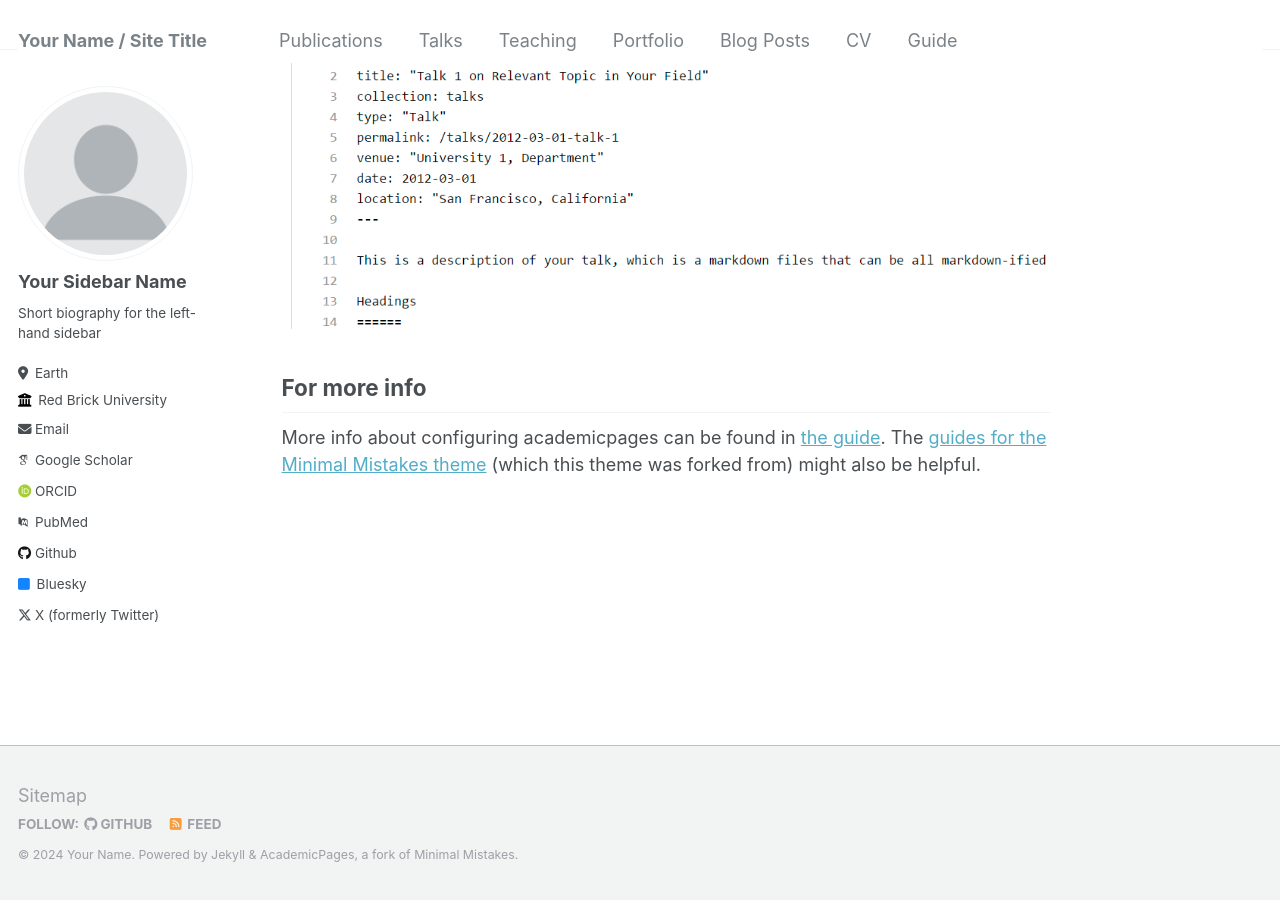
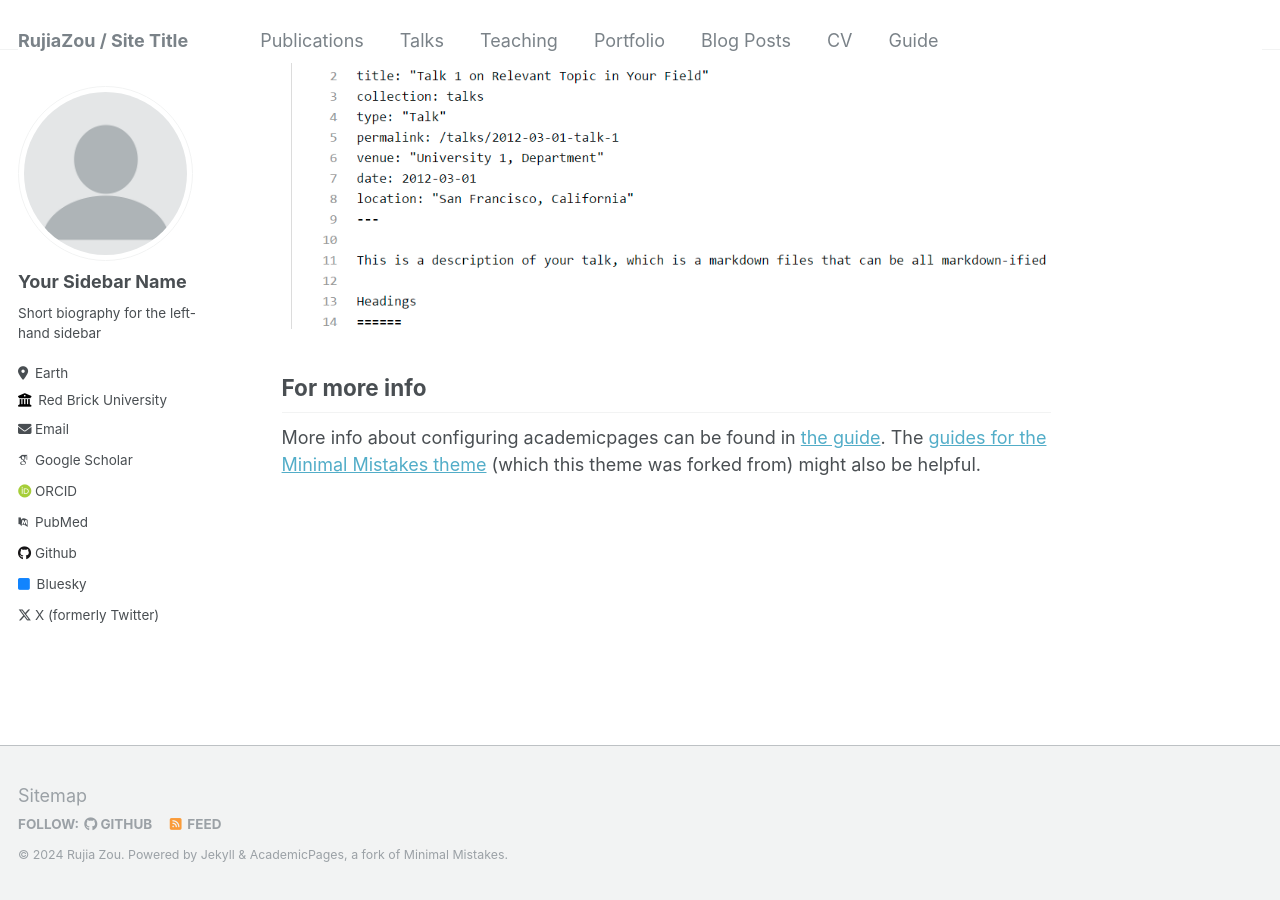
Before and after one commit to RujiaZou/RujiaZou.github.io, a Jekyll site: the page built from _pages/about.md, in a window 1280 px wide and 900 px high, scrolled down 2640 px. Built offline with Jekyll 4.4.1, drawn with Linux system fonts in a browser that asks for light colours; some web fonts are replaced.

Commit message:
Update _config.yml

```diff
--- a/_config.yml
+++ b/_config.yml
@@ -8,9 +8,9 @@
 
 # Basic Site Settings
 locale                   : "en-US"
-title                    : "Your Name / Site Title"
+title                    : "RujiaZou / Site Title"
 title_separator          : "-"
-name                     : &name "Your Name"
+name                     : &name "Rujia Zou"
 description              : &description "personal description"
 url                      : https://academicpages.github.io # the base hostname & protocol for your site e.g. "https://mmistakes.github.io"
 baseurl                  : "" # the subpath of your site, e.g. "/blog"
```
